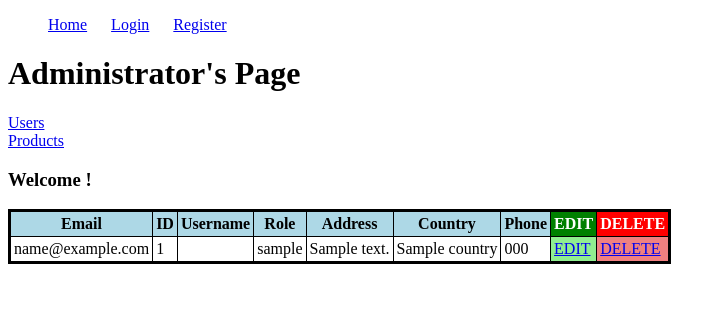
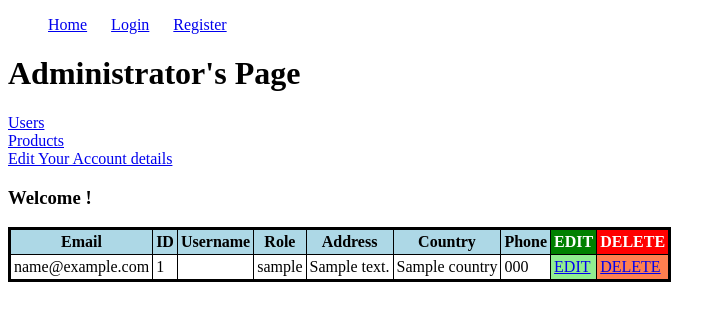
Before and after one commit to aleksandar-zivanovic/zadatak2, a Symfony app: template templates/administrator/index.html.twig in a window 1280 px wide. Shown: the top 321 px of the page, without its empty margins (0-726 px from the left). Run offline with Twig, Linux system fonts and the light colour scheme; the template is opened without the code that fills it: most values are stand-ins (such as "Sample title", 1, 10 or a date in 2020); some libraries are stand-ins or nearby versions.

Commit message:
Fixed editing user account/profile details

```diff
--- a/src/Form/ProfileType.php
+++ b/src/Form/ProfileType.php
@@ -4,6 +4,7 @@ namespace App\Form;
 
 use App\Entity\UserProfile;
 use Symfony\Component\Form\AbstractType;
+// use Symfony\Component\Form\Extension\Core\Type\SubmitType;
 use Symfony\Component\Form\FormBuilderInterface;
 use Symfony\Component\OptionsResolver\OptionsResolver;
 
@@ -16,7 +17,7 @@ class ProfileType extends AbstractType
             ->add('address')
             ->add('phone')
             ->add('country')
-            ->add('user_id')
+            // ->add('save', SubmitType::class)
         ;
     }
 
--- a/templates/administrator/_admin_navigation.html.twig
+++ b/templates/administrator/_admin_navigation.html.twig
@@ -1,2 +1,3 @@
 <div><a href="{{ path('app_administrator') }}">Users</a></div>
 <div><a href="{{ path('app_administrator_products') }}">Products</a></div>
+<div><a href="{{ path('app_edit_user', {id:currentUser.id}) }}">Edit Your Account details</a></div>
--- /dev/null
+++ b/templates/administrator/_flashes.html.twig
@@ -0,0 +1,13 @@
+<div class="flashes">
+    {% for deletedUserMessage in app.flashes('deletedUser') %}
+        <div class="background-lightgreen">
+            {{ deletedUserMessage }}
+        </div>
+    {% endfor %}
+
+    {% for editedUserMessage in app.flashes('userEdited') %}
+        <div class="background-lightgreen">
+            {{ editedUserMessage }}
+        </div>
+    {% endfor %}
+</div>
--- /dev/null
+++ b/templates/administrator/_styles.html.twig
@@ -0,0 +1,47 @@
+    <style>
+        table {
+            border:3px solid black;
+            border-collapse: collapse;
+        }
+
+        th, td {
+           border:1px solid black;
+           padding: 3px;
+        }
+
+        th {
+            background-color: lightblue;
+        }
+
+        .background-coral {
+            background-color: coral;
+        }
+
+        .background-lightgreen {
+            background-color: lightgreen;
+        }
+
+        .background-green {
+            background-color: green;
+        }
+
+        .background-lightcoral {
+            background-color: lightcoral;
+        }
+
+        .color-white {
+            color: white;
+        }
+
+        .edit:hover, .delete:hover {
+            background: lightgray;
+            color: black;
+            font-weight: bold;
+        }
+
+        .flashes > div {
+            margin-bottom: 3px;
+            padding: 2px;
+        }
+
+    </style>
--- a/templates/administrator/edit_user.html.twig
+++ b/templates/administrator/edit_user.html.twig
@@ -32,12 +32,6 @@
 
     {% include "home/_user_role_welcome.html.twig" %}
 
-    {% for editedUserMessage in app.flashes('userEdited') %}
-        <div class="background-lightgreen">
-            {{ editedUserMessage }}
-        </div>
-    {% endfor %}
-
     {{ form(form) }}
 
 
--- a/templates/administrator/index.html.twig
+++ b/templates/administrator/index.html.twig
@@ -1,45 +1,15 @@
 {% extends "base.html.twig" %}
 
 {% block stylesheets %}
-    <style>
-        table {
-            border:3px solid black;
-            border-collapse: collapse;
-        }
-
-        th, td {
-           border:1px solid black;
-           padding: 3px;
-        }
-
-        th {
-            background-color: lightblue;
-        }
-
-        .background-lightgreen {
-            background-color: lightgreen;
-        }
-
-        .background-lightcoral {
-            background-color: lightcoral;
-        }
-
-    </style>
+    {% include "administrator/_styles.html.twig" %}
 {% endblock %}
 
 {% block body %}
     <h1>Administrator's Page</h1>
 
     {% include "administrator/_admin_navigation.html.twig" %}
-
     {% include "home/_user_role_welcome.html.twig" %}
-
-    {% for deletedUserMessage in app.flashes('deletedUser') %}
-        <div class="background-lightgreen">
-            {{ deletedUserMessage }}
-        </div>
-    {% endfor %}
-
+    {% include "administrator/_flashes.html.twig" %}
 
     <table>
         <thead>
@@ -51,7 +21,7 @@
                 <th>Address</th>
                 <th>Country</th>
                 <th>Phone</th>
-                <th style="background-color:green; color:white">EDIT</th>
+                <th class="background-green color-white">EDIT</th>
                 <th style="background-color:red; color:white">DELETE</th>
             </tr>
         </thead>
@@ -65,10 +35,10 @@
                     <td>{{ user.userprofile.address }}</td>
                     <td>{{ user.userprofile.country }}</td>
                     <td>{{ user.userprofile.phone }}</td>
-                    <td class="background-lightgreen">
+                    <td class="background-lightgreen edit">
                         <a href="{{ path('app_edit_user', {id: user.id} ) }}">EDIT</a>
                     </td>
-                    <td class="background-lightcoral">
+                    <td class="background-coral delete">
                         <a href="{{ path('app_delete_user', {id: user.id}) }}">DELETE</a>
                     </td>
                 </tr>
```
Also changed, not shown: src/Controller/AdministratorController.php (+11 -10 lines), src/Form/EditUserType.php (+28 -2 lines).
